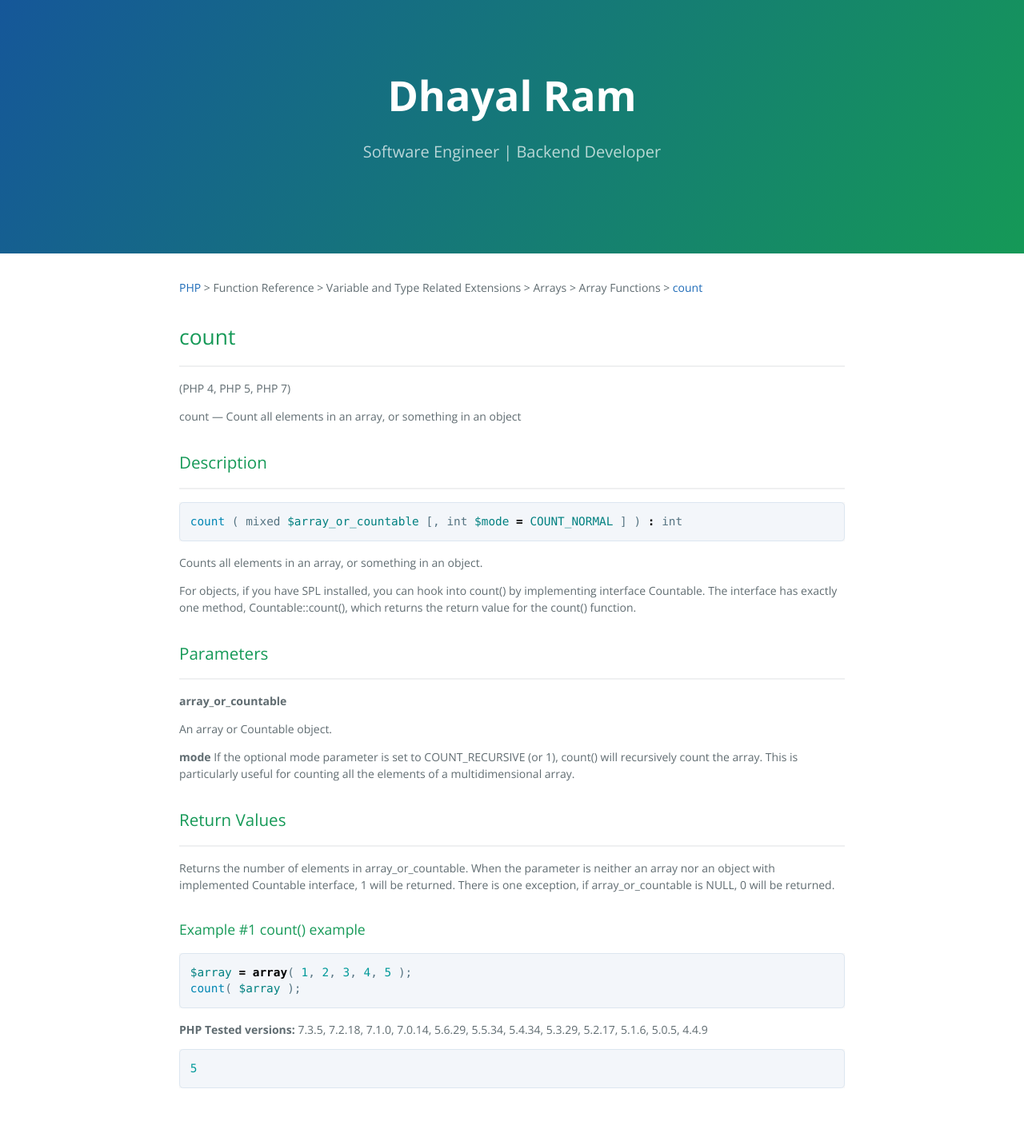
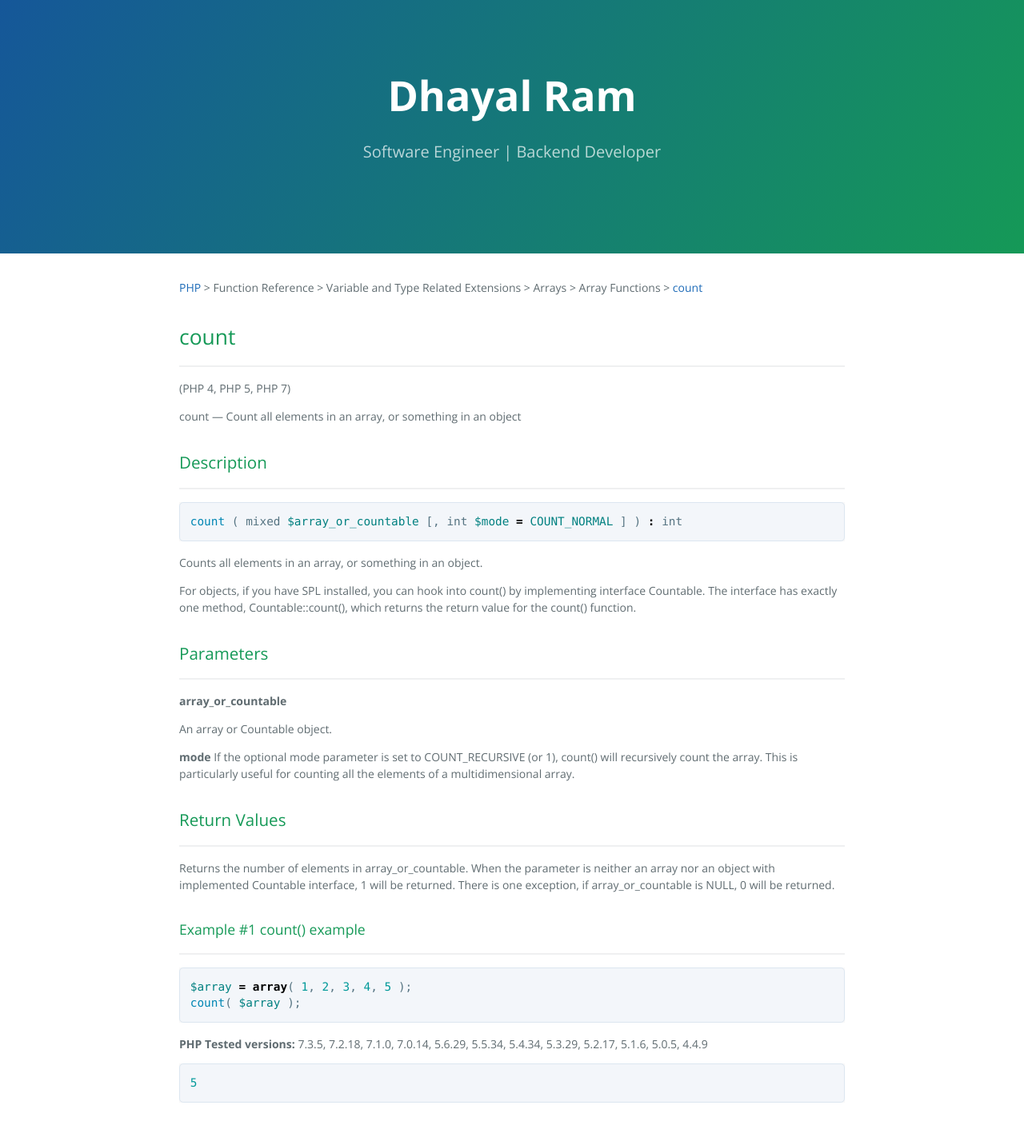
Before and after one commit to dhayalramk/dhayalramk.github.io, a Jekyll site: the page built from PHP/FuncationReference/VariableAndTypeRelatedExtensions/Arrays/ArrayFunctions/count.md, in a window 1280 px wide. Shown: the whole page at 80% size. Built offline with Jekyll 4.4.1, drawn with Linux system fonts in a browser that asks for light colours; our own code applies the rules of GitHub Pages for plain Markdown files.

Commit message:
Adding horizontal line

````diff
--- a/PHP/FuncationReference/VariableAndTypeRelatedExtensions/Arrays/ArrayFunctions/count.md
+++ b/PHP/FuncationReference/VariableAndTypeRelatedExtensions/Arrays/ArrayFunctions/count.md
@@ -34,6 +34,7 @@ _________________
 Returns the number of elements in array_or_countable. When the parameter is neither an array nor an object with implemented Countable interface, 1 will be returned. There is one exception, if array_or_countable is NULL, 0 will be returned.
 
 #### Example #1 count() example
+_________________
 
 ```php
 $array = array( 1, 2, 3, 4, 5 );
````
